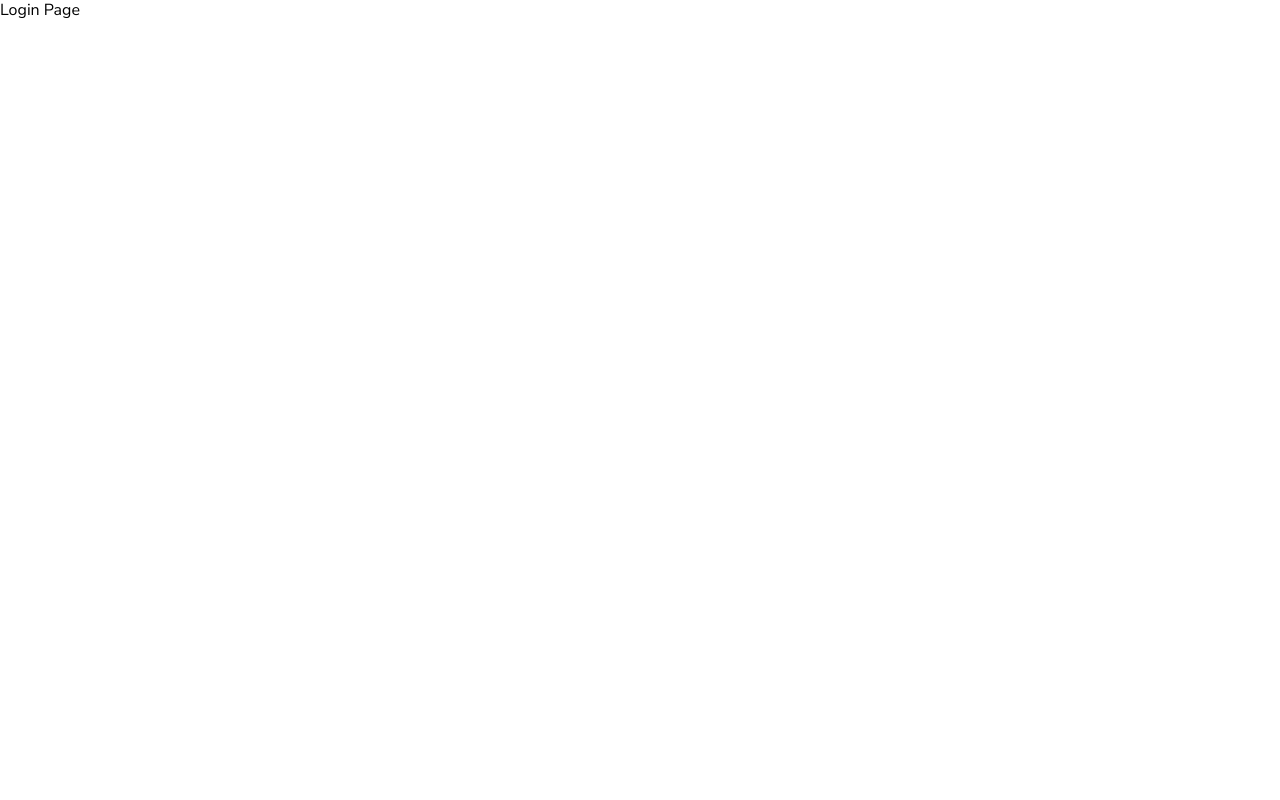
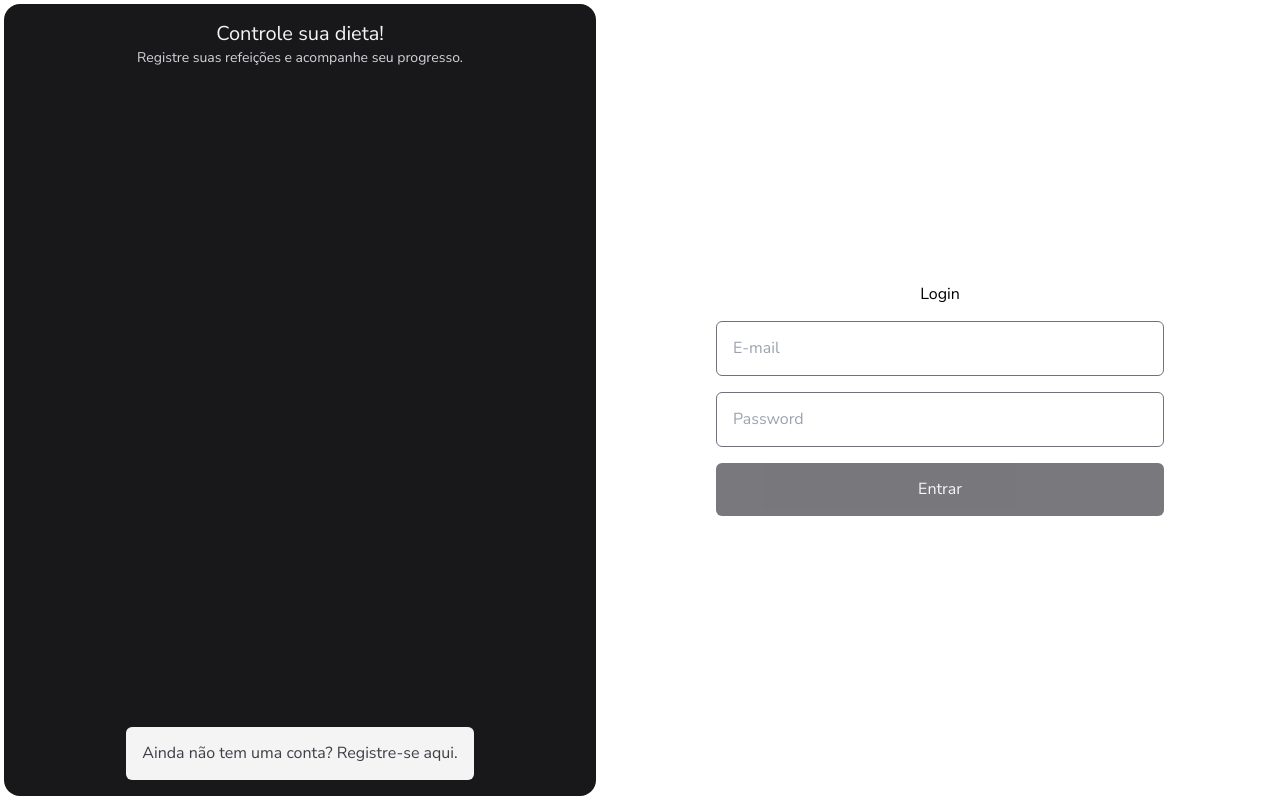
Before and after one commit to felipesanderp/daily-diet, a React (Vite) app: page / in a window 1280 px wide. Built offline with nearby package versions, Linux system fonts and the light colour scheme.

Commit message:
login function and protect routes

```diff
--- a/package.json
+++ b/package.json
@@ -10,14 +10,17 @@
     "preview": "vite preview"
   },
   "dependencies": {
+    "@hookform/resolvers": "^3.3.2",
     "@radix-ui/react-collapsible": "^1.0.3",
     "lucide-react": "^0.292.0",
     "react": "^18.2.0",
+    "react-cookie": "^6.1.1",
     "react-dom": "^18.2.0",
     "react-hook-form": "^7.48.2",
     "react-router-dom": "^6.18.0",
     "tailwind-merge": "^2.0.0",
     "tailwind-variants": "^0.1.18",
+    "tailwindcss-animate": "^1.0.7",
     "vite-plugin-fs": "^1.0.0",
     "zod": "^3.22.4"
   },
--- /dev/null
+++ b/src/components/LoginForm/index.tsx
@@ -0,0 +1,75 @@
+import { useForm } from 'react-hook-form'
+import { z } from 'zod'
+import { zodResolver } from '@hookform/resolvers/zod'
+import { twMerge } from 'tailwind-merge'
+import { useAuth } from '@/contexts/auth-context'
+
+const loginFormSchema = z.object({
+  email: z.string().email(),
+  password: z.string().min(6),
+})
+
+type FormData = z.infer<typeof loginFormSchema>
+
+export function LoginForm() {
+  const { signIn } = useAuth()
+
+  const form = useForm<FormData>({
+    resolver: zodResolver(loginFormSchema),
+    mode: 'onChange',
+    defaultValues: {
+      email: '',
+      password: '',
+    },
+  })
+
+  async function handleLoginSubmit(data: FormData) {
+    try {
+      signIn(data.email, data.password)
+    } catch {
+      console.error('Erro ao realizar login')
+    }
+  }
+
+  const isButtonDisabled = !form.formState.isValid
+
+  return (
+    <form
+      onSubmit={form.handleSubmit(handleLoginSubmit)}
+      className="mx-auto flex w-full max-w-md flex-col items-center justify-center gap-4"
+    >
+      <h1>Login</h1>
+      <input
+        type="email"
+        className={twMerge(
+          'w-full rounded-md border border-zinc-500 p-4 focus:border-zinc-700 focus:outline-none focus:ring-1 focus:ring-zinc-700',
+          form.formState.errors.email &&
+            'invalid:border-red-500 invalid:text-red-500 focus:invalid:border-red-500 focus:invalid:text-red-500',
+        )}
+        placeholder="E-mail"
+        {...form.register('email')}
+      />
+
+      <input
+        type="password"
+        className={twMerge(
+          'w-full rounded-md border border-zinc-500 p-4 focus:border-zinc-700 focus:outline-none focus:ring-1 focus:ring-zinc-700',
+          form.formState.errors.password &&
+            'border-red-500 focus:border-red-500 focus:text-red-500',
+        )}
+        placeholder="Password"
+        {...form.register('password')}
+      />
+
+      <button
+        type="submit"
+        disabled={isButtonDisabled}
+        className={
+          'w-full rounded-md bg-zinc-700 p-4 text-zinc-100 transition-all hover:enabled:bg-zinc-600 disabled:opacity-70'
+        }
+      >
+        Entrar
+      </button>
+    </form>
+  )
+}
--- a/src/components/Sidebar/profile.tsx
+++ b/src/components/Sidebar/profile.tsx
@@ -1,12 +1,12 @@
 import { LogOut } from 'lucide-react'
 import { Button } from '../button'
-// import { useAuth } from '@/contexts/auth-context'
+import { useAuth } from '@/contexts/auth-context'
 
 export function Profile() {
-  // const { user, signOut } = useAuth()
+  const { user, signOut } = useAuth()
 
   return (
-    <div className="grid-cols-profile grid items-center gap-3">
+    <div className="grid grid-cols-profile items-center gap-3">
       <img
         src="https://github.com/diego3g.png"
         className="h-10 w-10 rounded-full"
@@ -14,13 +14,13 @@ export function Profile() {
       />
       <div className="flex flex-col truncate">
         <span className="text-sm font-semibold text-zinc-700 dark:text-zinc-100">
-          Diego
+          {user.name}
         </span>
         <span className="truncate text-sm text-zinc-500 dark:text-zinc-400">
-          diego@emailcom.br
+          {user.email}
         </span>
       </div>
-      <Button type="button" variant="ghost">
+      <Button type="button" variant="ghost" onClick={signOut}>
         <LogOut className="h-5 w-5 text-zinc-500" />
       </Button>
     </div>
--- /dev/null
+++ b/src/contexts/auth-context.tsx
@@ -0,0 +1,89 @@
+import { ReactNode, createContext, useContext, useState } from 'react'
+import { useCookies } from 'react-cookie'
+import { useNavigate } from 'react-router-dom'
+
+// import { useToast } from '@/components/ui/use-toast'
+
+interface User {
+  id: string
+  name: string
+  email: string
+}
+
+interface AuthState {
+  user: User
+}
+
+interface AuthContextType {
+  user: User
+  signIn: (email: string, password: string) => void
+  signOut: () => void
+}
+
+const AuthContext = createContext({} as AuthContextType)
+
+export function AuthProvider({ children }: { children: ReactNode }) {
+  // const { toast } = useToast()
+  // eslint-disable-next-line @typescript-eslint/no-unused-vars
+  const [_, setCookie, removeCookie] = useCookies(['token'])
+
+  const navigate = useNavigate()
+
+  const [data, setData] = useState<AuthState>(() => {
+    const user = localStorage.getItem('@dailydiet:user')
+
+    if (user) {
+      return { user: JSON.parse(user) }
+    }
+
+    return {} as AuthState
+  })
+
+  async function signIn(email: string, password: string) {
+    const response = await fetch('http://localhost:3333/auth/login', {
+      method: 'POST',
+      headers: {
+        Accept: 'application/json',
+        'Content-Type': 'application/json',
+      },
+      body: JSON.stringify({
+        email,
+        password,
+      }),
+    })
+
+    if (!response.ok) {
+      // toast({
+      //   title: 'Erro ao realizar o login!',
+      //   description: 'Verifique seu e-mail ou senha',
+      //   variant: 'destructive',
+      // })
+      console.error('error no login')
+    } else {
+      const { token, user } = await response.json()
+
+      setCookie('token', token)
+      localStorage.setItem('@dailydiet:user', JSON.stringify(user))
+      setData({
+        user,
+      })
+
+      navigate('/dashboard')
+    }
+  }
+
+  async function signOut() {
+    removeCookie('token')
+    localStorage.removeItem('@dailydiet:user')
+
+    setData({} as AuthState)
+  }
+
+  return (
+    <AuthContext.Provider value={{ user: data?.user, signIn, signOut }}>
+      {children}
+    </AuthContext.Provider>
+  )
+}
+
+export const useAuth = () => useContext(AuthContext)
--- a/src/layouts/default-layout.tsx
+++ b/src/layouts/default-layout.tsx
@@ -1,13 +1,13 @@
 import { Sidebar } from '@/components/Sidebar'
-import { Outlet } from 'react-router-dom'
+import { useAuth } from '@/contexts/auth-context'
+import { Navigate, Outlet } from 'react-router-dom'
 
 export function DefaultLayout() {
-  // const navigate = useNavigate()
-  // const [cookies] = useCookies(['token'])
+  const { user } = useAuth()
 
-  // if (!cookies.token) {
-  //   navigate('/')
-  // }
+  if (!user) {
+    return <Navigate to={'/'} replace />
+  }
 
   return (
     <div className="min-h-screen justify-center lg:grid lg:grid-cols-app">
--- a/src/pages/Dashboard/index.tsx
+++ b/src/pages/Dashboard/index.tsx
@@ -1,12 +1,17 @@
 import { Button } from '@/components/button'
+import { useAuth } from '@/contexts/auth-context'
 import { Plus } from 'lucide-react'
 
 export function DashboardPage() {
+  const { user } = useAuth()
+
   return (
     <div className="flex flex-col gap-12">
       <div className="flex justify-between">
         <div>
-          <p className="mb-2 text-3xl/5 font-bold">Bem vindo de volta, Diego</p>
+          <p className="mb-2 text-3xl/5 font-bold">
+            Bem vindo de volta, {user.name}
+          </p>
           <span className="text-zinc-500">Gerencie suas refeições.</span>
         </div>
 
--- a/src/pages/Login/index.tsx
+++ b/src/pages/Login/index.tsx
@@ -1,3 +1,27 @@
+import { LoginForm } from '@/components/LoginForm'
+
 export function LoginPage() {
-  return <h1>Login Page</h1>
+  return (
+    <div className="grid h-screen grid-cols-loginPage">
+      <aside className="m-1 flex flex-col items-center justify-between rounded-2xl bg-zinc-900 p-4 duration-500 animate-in slide-in-from-right-full">
+        {/* <img src={logo} alt="Daily Diet" /> */}
+
+        <div className="flex flex-col items-center">
+          <p className="text-xl text-zinc-100">Controle sua dieta!</p>
+          <span className="text-sm text-zinc-300">
+            Registre suas refeições e acompanhe seu progresso.
+          </span>
+        </div>
+
+        <button
+          className="rounded-md bg-zinc-100 p-4 text-zinc-700 transition-all hover:bg-zinc-200"
+          // onClick={handleRedirectToRegisterPage}
+        >
+          Ainda não tem uma conta? Registre-se aqui.
+        </button>
+      </aside>
+
+      <LoginForm />
+    </div>
+  )
 }
--- a/tailwind.config.js
+++ b/tailwind.config.js
@@ -16,5 +16,5 @@ export default {
       },
     },
   },
-  // plugins: [require('tailwindcss-animate')],
+  plugins: [require('tailwindcss-animate')],
 }
```
Also changed, not shown: src/App.tsx (+7 -1 lines), 1 other file (tests, documents, lock files or other folders).
